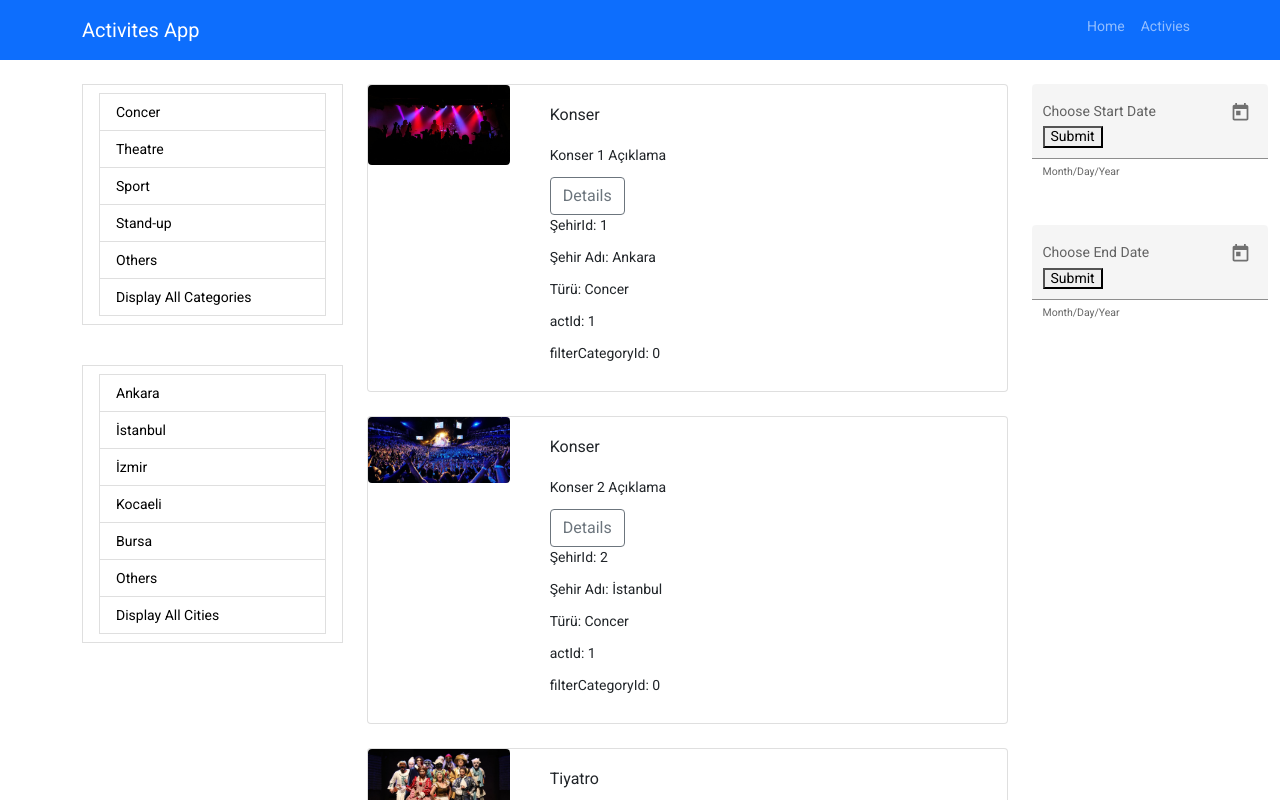
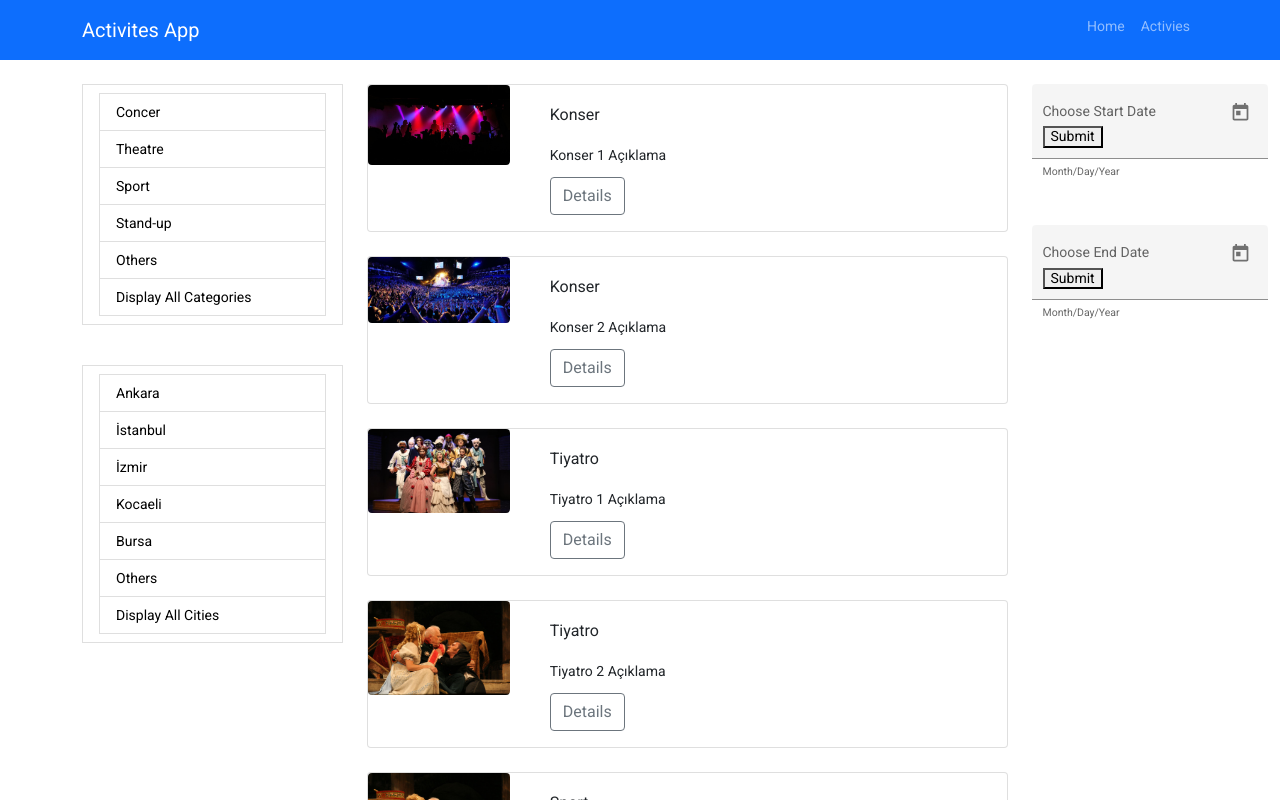
Before and after one commit to anilakbulut/CaseAngular, an Angular app in the folder NgCase/: page /activities in a window 1280 px wide. Shown: the top 800 px of the page. Built offline with nearby package versions, Linux system fonts and the light colour scheme; data requests are answered from the project's data file.

Commit message:
date component eklendi

```diff
--- a/NgCase/db.json
+++ b/NgCase/db.json
@@ -1,15 +1,15 @@
 {
     "activities": [
-        {"id": 1, "actType":"Concer","actId":1,"title": "Konser", "description": "Konser 1 Açıklama","imgUrl": "konser1.jpg","city":"Ankara","cityId":1,"actDate": 2023},
-        {"id": 2, "actType":"Concer","actId":1,"title": "Konser", "description": "Konser 2 Açıklama","imgUrl": "konser2.jpg","city":"İstanbul","cityId":2,"actDate": 2022},
-        {"id": 3, "actType":"Theatre","actId":2,"title": "Tiyatro", "description": "Tiyatro 1 Açıklama","imgUrl": "tiyatro1.jpg","city":"İzmir","cityId":3,"actDate": 2024},
-        {"id": 4, "actType":"Theatre","actId":2,"title": "Tiyatro", "description": "Tiyatro 2 Açıklama","imgUrl": "tiyatro2.jpg","city":"İstanbul","cityId":2,"actDate": 2025},
-        {"id": 5, "actType":"Sport","actId":3,"title": "Sport", "description": "Sport 1 Açıklama","imgUrl": "tiyatro2.jpg","city":"Bursa","cityId":5,"actDate": 2025},
-        {"id": 6, "actType":"Stand-up","actId":4,"title": "Stand-up", "description": "Stand-up 1 Açıklama","imgUrl": "tiyatro2.jpg","city":"İstanbul","cityId":2,"actDate": 2025},
-        {"id": 7, "actType":"Others","actId":5,"title": "Others", "description": "Others Açıklama","imgUrl": "tiyatro2.jpg","city":"Kocaeli","cityId":4,"actDate": 2026},
-        {"id": 8, "actType":"Concer","actId":1,"title": "Konser", "description": "Konser 1 Açıklama","imgUrl": "konser1.jpg","city":"Bursa","cityId":5,"actDate": 2023},
-        {"id": 9, "actType":"Concer","actId":1,"title": "Konser", "description": "Konser 1 Açıklama","imgUrl": "konser1.jpg","city":"Ankara","cityId":1,"actDate": 2024},
-        {"id": 10,"actType":"Concer","actId":1,"title": "Konser", "description": "Konser 1 Açıklama","imgUrl": "konser1.jpg","city":"Kocaeli","cityId":4,"actDate": 2022}
+        {"id": 1, "actType":"Concer","actId":1,"title": "Konser", "description": "Konser 1 Açıklama","imgUrl": "konser1.jpg","city":"Ankara","cityId":1,"date":"07/01/2022"},
+        {"id": 2, "actType":"Concer","actId":1,"title": "Konser", "description": "Konser 2 Açıklama","imgUrl": "konser2.jpg","city":"İstanbul","cityId":2,"date":"07/02/2022"},
+        {"id": 3, "actType":"Theatre","actId":2,"title": "Tiyatro", "description": "Tiyatro 1 Açıklama","imgUrl": "tiyatro1.jpg","city":"İzmir","cityId":3,"date":"07/03/2022"},
+        {"id": 4, "actType":"Theatre","actId":2,"title": "Tiyatro", "description": "Tiyatro 2 Açıklama","imgUrl": "tiyatro2.jpg","city":"İstanbul","cityId":2,"date":"08/04/2022"},
+        {"id": 5, "actType":"Sport",  "actId":3,"title": "Sport", "description": "Sport 1 Açıklama","imgUrl": "tiyatro2.jpg","city":"Bursa","cityId":5,"date":"08/18/2022"},
+        {"id": 6, "actType":"Stand-up","actId":4,"title": "Stand-up", "description": "Stand-up 1 Açıklama","imgUrl": "tiyatro2.jpg","city":"İstanbul","cityId":2,"date":"01/06/2022"},
+        {"id": 7, "actType":"Others","actId":5,"title": "Others", "description": "Others Açıklama","imgUrl": "tiyatro2.jpg","city":"Kocaeli","cityId":4,"date":"09/15/2023"},
+        {"id": 8, "actType":"Concer","actId":1,"title": "Konser", "description": "Konser 1 Açıklama","imgUrl": "konser1.jpg","city":"Bursa","cityId":5,"date":"08/22/2022"},
+        {"id": 9, "actType":"Concer","actId":1,"title": "Konser", "description": "Konser 1 Açıklama","imgUrl": "konser1.jpg","city":"Ankara","cityId":1,"date":"09/25/2022"},
+        {"id": 10,"actType":"Concer","actId":1,"title": "Konser", "description": "Konser 1 Açıklama","imgUrl": "konser1.jpg","city":"Kocaeli","cityId":4,"date":"10/30/2022"}
 
     ],
 
--- a/NgCase/src/app/activies/activies.component.html
+++ b/NgCase/src/app/activies/activies.component.html
@@ -1,5 +1,6 @@
-<div class="card mb-4" *ngFor="let item of activities | activitiesFilter:filterCityId:filterCategoryId" >
-    <div class="row">
+<div class="card mb-4" *ngFor="let item of activities |
+                        activitiesFilter:filterCityId:filterCategoryId:totalStartDate:totalEndDate" >
+    <div class="row" >
         <div class="col-md-3">
             <img src="assets/img/{{item.imgUrl}}" class="img-fluid rounded-end rounded-start" alt="">
         </div>
@@ -7,12 +8,13 @@
             <div class="card-body">
                 <h3 class="card-title">{{item.title}}</h3>
                 <p class="card-text">{{item.description}}</p>
-                <button class="btn btn-outline-secondary">Details</button>
-                <p>ŞehirId: {{item.cityId}}</p>
+                <button class="btn btn-outline-secondary" (click)="bassss()">Details</button>
+                <!--  <p>ŞehirId: {{item.cityId}}</p>
                 <p>Şehir Adı: {{item.city}}</p>
                 <p>Türü: {{item.actType}}</p>
                 <p>actId: {{ item.actId}} </p>
                 <p>filterCategoryId: {{filterCategoryId}}</p>
+                <p>activites date : {{item.date}}</p> !-->
             </div>
         </div>
     </div>
--- a/NgCase/src/app/activies/activies.component.ts
+++ b/NgCase/src/app/activies/activies.component.ts
@@ -1,7 +1,7 @@
-import { HttpClient } from '@angular/common/http';
 import { Component, Input, OnInit } from '@angular/core';
 import { ActivatedRoute } from '@angular/router';
 import { Activities } from '../models/activities';
+import { DateActivities } from '../models/dateActivities';
 import { ActivityService } from '../services/activity.service';
 
 @Component({
@@ -15,7 +15,8 @@ export class ActiviesComponent implements OnInit {
 
   @Input() filterCityId: number;
   @Input() filterCategoryId: number;
-
+  @Input() totalStartDate: number[]=[];
+  @Input() totalEndDate: number[]=[];
   constructor(
     private activitiyService: ActivityService,
     private activatedRoute: ActivatedRoute
@@ -25,9 +26,13 @@ export class ActiviesComponent implements OnInit {
       this.activitiyService.getActivity().subscribe(data=>{
         this.activities = data;
       });
-
+      this.totalStartDate=[0,0,0]
+      this.totalEndDate=[0,0,0]
+  }
+  bassss(){
+    console.log(this.totalStartDate)
+    console.log(this.totalEndDate)
   }
 
 
-
 }
--- a/NgCase/src/app/app.component.html
+++ b/NgCase/src/app/app.component.html
@@ -8,7 +8,9 @@
       <app-city  (cityId)='addCityId($event)'></app-city>
     </div>
     <div class="col-md-7">
-      <app-activies [filterCityId]="filterCityId" [filterCategoryId]="filterCategoryId"></app-activies>
+      <app-activies [filterCityId]="filterCityId" [filterCategoryId]="filterCategoryId"
+      [totalStartDate]="totalStartDate" [totalEndDate]="totalEndDate">
+      </app-activies>
     </div>
     <div class="col-md-2">
       <app-date (totalStartDate)='startDate($event)' (totalEndDate)='endDate($event)'></app-date>
--- a/NgCase/src/app/app.component.ts
+++ b/NgCase/src/app/app.component.ts
@@ -12,22 +12,33 @@ export class AppComponent {
   filterCityId: number;
   filterCategoryId: number;
 
-  totalStartDate: DateActivities;
-  totalEndDate: DateActivities;
+  totalStartDate: number[] = [];
+  totalEndDate: number[]= [];
 
   addCityId(newItem: any) {
-    console.log("parentCityId:"+newItem);
     this.filterCityId = newItem;
   }
   addCategoryId(newItem: any) {
-    console.log("parentCategoryId:"+newItem);
     this.filterCategoryId = newItem;
   }
 
   startDate(newItem: any){
-    this.totalStartDate = newItem;
+    if(this.totalStartDate.length==3) this.totalStartDate=[];
+
+    this.totalStartDate.push(newItem.day)
+    this.totalStartDate.push(newItem.month)
+    this.totalStartDate.push(newItem.year)
+    console.log("app componentte start: " + this.totalStartDate);
+
   }
   endDate(newItem:any){
-    this.totalEndDate = newItem;
+    if(this.totalEndDate.length==3) this.totalEndDate=[];
+
+    this.totalEndDate.push(newItem.day)
+    this.totalEndDate.push(newItem.month)
+    this.totalEndDate.push(newItem.year)
+    console.log("app componentte end: " + this.totalEndDate);
+  }
+  ngOnChanges():void{
   }
 }
--- a/NgCase/src/app/category/category.component.ts
+++ b/NgCase/src/app/category/category.component.ts
@@ -25,7 +25,6 @@ export class CategoryComponent implements OnInit {
 
   categoryOnClick(value: number){
     this.categoryId.emit(value);
-    console.log("category id: "+ value)
   }
   displayAllCategories(id: number){
     if( id == 6){
--- a/NgCase/src/app/date/date.component.ts
+++ b/NgCase/src/app/date/date.component.ts
@@ -33,7 +33,6 @@ export class DateComponent implements OnInit {
                           month:this.endDate.getMonth()+1,
                           year:this.endDate.getFullYear()};
     this.totalEndDate.emit(this.sendEndDate);
-
   }
 
 
--- a/NgCase/src/app/models/activities.ts
+++ b/NgCase/src/app/models/activities.ts
@@ -6,6 +6,6 @@ export interface Activities{
     description: string;
     imgUrl: string;
     city:string;
-    actDate: number;
+    date:string;
     cityId:number;
 }
--- a/NgCase/src/app/pipes/activities-filter.pipe.ts
+++ b/NgCase/src/app/pipes/activities-filter.pipe.ts
@@ -6,19 +6,41 @@ import { Activities } from '../models/activities';
 })
 export class ActivitiesFilterPipe implements PipeTransform {
 
-  transform(activies: Activities[], filterCityId: number,filterCategoryId:number) {
+  transform(activies: Activities[],
+            filterCityId: number,
+            filterCategoryId:number,
+            totalStartDate: number[],
+            totalEndDate: number[]) {
+
+      console.log("baslangıc: "+ totalStartDate)
+      console.log("bitis: "+ totalEndDate)
+
+      var start = totalStartDate[1] + "/" + totalStartDate[0] +"/" +totalStartDate[2]
+      var end = totalEndDate[1] + "/" + totalEndDate[0] +"/" +totalEndDate[2]
+
+      var dateStart = new Date(start);
+      var dateEnd = new Date(end);
+
+      var Time = dateEnd.getTime() - dateStart.getTime();
+      var Days = Time / (1000 * 3600 * 24);
+
+      console.log(Days);
+
       if(filterCityId!=0 && filterCategoryId!=0){
         return activies.filter((a: Activities) =>
-      a.cityId === filterCityId && a.actId === filterCategoryId)
+        (a.cityId === filterCityId && a.actId === filterCategoryId)
+        )
       }
       else if(filterCityId!=0){
         return activies.filter((a: Activities) =>
-      a.cityId == filterCityId);
+        a.cityId == filterCityId );
       }
       else if(filterCategoryId!=0){
         return activies.filter((a: Activities) =>
         a.actId == filterCategoryId);
       }
+
+
     return activies;
   }
 
```
Lines whose indentation alone changed are shown as unchanged.
